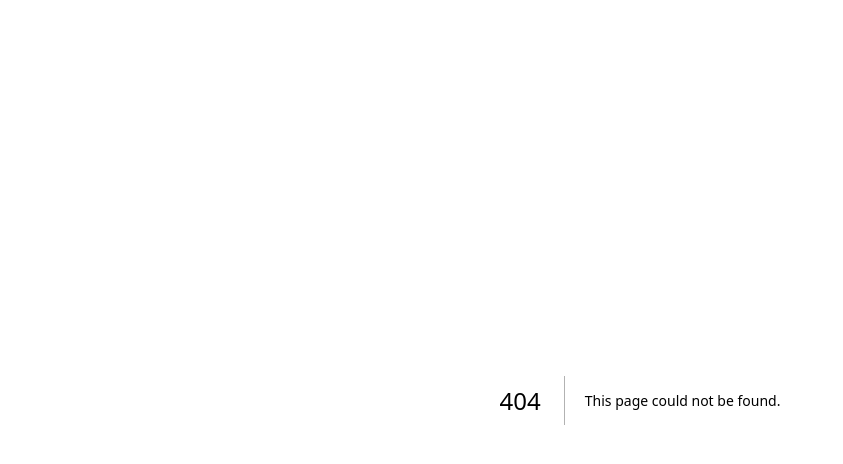
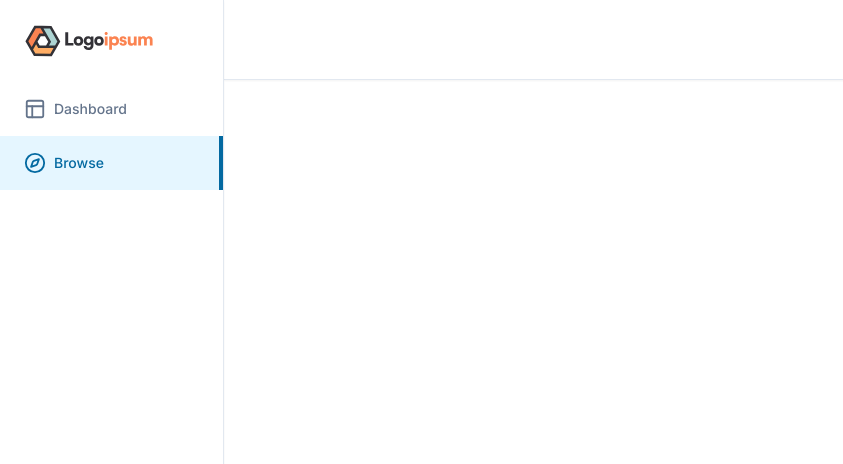
Before and after one commit to Ayush2911ojha/LMS, a Next.js app: page /search in a window 1280 px wide. Before the commit this address had no page. Shown: the top 464 px of the page, without its empty margins (0-843 px from the left). Built offline with nearby package versions, Linux system fonts and the light colour scheme.

Commit message:
navbar and sidebar

```diff
--- /dev/null
+++ b/app/(dashboard)/(routes)/search/page.tsx
@@ -0,0 +1,7 @@
+const SearchPage = () => {
+    return (
+       <div>tgis is a searchg apge</div>
+      );
+}
+
+export default SearchPage;
--- /dev/null
+++ b/app/(dashboard)/_components/logo.tsx
@@ -0,0 +1,14 @@
+import Image from "next/image";
+
+export const Logo = () => {
+
+    return (
+        <Image height={130}
+
+            width={130}
+            alt="logo"
+            src="/logo.svg"
+
+        />
+    )
+}
--- /dev/null
+++ b/app/(dashboard)/_components/mobile-sidebar.tsx
@@ -0,0 +1,18 @@
+import { Menu } from "lucide-react";
+import { Sheet, SheetTrigger, SheetContent} from "@/components/ui/sheet";
+import { Sidebar } from "./sidebar";
+export const MobileSidebar = () => {
+    return (
+        <Sheet>
+            <SheetTrigger className="md:hidden pr-4 hover:opacity-75 transition ">
+                <Menu />
+
+            </SheetTrigger>
+            <SheetContent side="left" className="p-0 bg-white">
+                <Sidebar/>
+            </SheetContent>
+
+        </Sheet>
+
+    );
+}
--- /dev/null
+++ b/app/(dashboard)/_components/navbar.tsx
@@ -0,0 +1,11 @@
+import { NavbarRoutes } from "@/components/navbar-routes";
+import { MobileSidebar } from "./mobile-sidebar";
+
+export const Navbar = () => {
+    return (
+        <div className=" p-4 border-b h-full flex items-center bg-white shadow-sm">
+            <MobileSidebar />
+            <NavbarRoutes/>
+        </div>
+     );
+}
--- /dev/null
+++ b/app/(dashboard)/_components/sidebar-icon.tsx
@@ -0,0 +1,45 @@
+"use client"
+
+import { cn } from "@/lib/utils";
+import { LucideIcon } from "lucide-react";
+import { Fleur_De_Leah } from "next/font/google";
+import { usePathname, useRouter } from "next/navigation";
+import path from "path";
+
+
+interface SidebarItemProps {
+    icon: LucideIcon;
+    label: string;
+    href: string;
+}
+export const SidebarItem = ({ icon:Icon,label,href}: SidebarItemProps) => {
+
+    const pathname = usePathname();
+    const router = useRouter();
+
+    const isActive = (pathname === "/" && href === "/") || pathname === href || pathname.startsWith(`${href}/`);
+
+    const onClick = () => {
+        router.push(href);
+    }
+    return (
+        <button onClick={onClick}
+            type="button"
+            className={cn(
+                "flex items-center gap-x-2 text-slate-500 text-sm font-[500] pl-6 transition-all hover:text-slate-600 hover:bg-slate-300/20",
+                isActive && "text-sky-700 bg-sky-300/20 hover:bg-sky-200/20 hover:text-sky-700"
+           )}>
+            <div className="flex items-center gap-x-2 py-4">
+                <Icon
+                    size={22}
+                    className={cn("text-slate-500", isActive && "text-sky-700") }
+                />
+                { label}
+            </div>
+
+            <div
+                className={cn("ml-auto opacity-0 border-2 border-sky-700 h-full transition-all",
+                    isActive && "opacity-100")} />
+        </button>
+    );
+}
--- /dev/null
+++ b/app/(dashboard)/_components/sidebar-routes.tsx
@@ -0,0 +1,34 @@
+"use client";
+
+import { Compass, Layout } from "lucide-react";
+import { SidebarItem } from "./sidebar-icon";
+
+const guestRoutes = [
+    {
+        icon: Layout,
+        label: "Dashboard",
+        href: "/"
+    },
+    {
+        icon: Compass,
+        label: "Browse",
+        href: "/search"
+    },
+];
+
+export const SidebarRoutes = () => {
+    const routes = guestRoutes;
+
+    return (
+        <div className="flex flex-col w-full">
+            {routes.map((route) => (
+                <SidebarItem
+                    key={route.href}
+                    icon={route.icon}
+                    label={route.label}
+                    href={route.href}
+                />
+            ))}
+        </div>
+    );
+};
--- /dev/null
+++ b/app/(dashboard)/_components/sidebar.tsx
@@ -0,0 +1,18 @@
+import { Logo } from "./logo";
+import { SidebarRoutes } from "./sidebar-routes";
+
+
+export const Sidebar = () => {
+    return (
+
+        <div className="h-full border-r flex flex-col overflow-y-auto bg-white shadow-sm">
+            <div className="p-6">
+                <Logo/>
+            </div>
+
+            <div className=" flex flex-col w-full">
+                <SidebarRoutes/>
+            </div>
+        </div>
+     );
+}
--- a/app/(dashboard)/layout.tsx
+++ b/app/(dashboard)/layout.tsx
@@ -1,8 +1,22 @@
+
 import { ReactNode } from "react";
+import { Sidebar } from "./_components/sidebar";
+import { Navbar } from "./_components/navbar";
+
 
 const Dashboardlayout = ({ children }: { children: ReactNode } ) => {
     return (
-        <div>{children }</div>
+        <div className="h-full">
+            <div className=" h-[80px] md:pl-56 fixed inset-y-0 w-full z-50">
+                <Navbar/>
+            </div>
+            <div className="hidden md:flex h-full w-56 flex-col fixed inset-y-0 z-50">
+                 <Sidebar/>
+            </div>
+            <main className="md:pl-56 h-full">  {children}</main>
+
+
+        </div>
 
       );
 }
--- /dev/null
+++ b/components/navbar-routes.tsx
@@ -0,0 +1,11 @@
+"use client"
+
+import { UserButton } from "@clerk/nextjs";
+
+export const NavbarRoutes = () => {
+    return (
+        <div className=" flex gap-x-2 ml-auto">
+ <UserButton/>
+        </div>
+    );
+}
--- /dev/null
+++ b/components/ui/sheet.tsx
@@ -0,0 +1,140 @@
+"use client"
+
+import * as React from "react"
+import * as SheetPrimitive from "@radix-ui/react-dialog"
+import { cva, type VariantProps } from "class-variance-authority"
+import { X } from "lucide-react"
+
+import { cn } from "@/lib/utils"
+
+const Sheet = SheetPrimitive.Root
+
+const SheetTrigger = SheetPrimitive.Trigger
+
+const SheetClose = SheetPrimitive.Close
+
+const SheetPortal = SheetPrimitive.Portal
+
+const SheetOverlay = React.forwardRef<
+  React.ElementRef<typeof SheetPrimitive.Overlay>,
+  React.ComponentPropsWithoutRef<typeof SheetPrimitive.Overlay>
+>(({ className, ...props }, ref) => (
+  <SheetPrimitive.Overlay
+    className={cn(
+      "fixed inset-0 z-50 bg-black/80  data-[state=open]:animate-in data-[state=closed]:animate-out data-[state=closed]:fade-out-0 data-[state=open]:fade-in-0",
+      className
+    )}
+    {...props}
+    ref={ref}
+  />
+))
+SheetOverlay.displayName = SheetPrimitive.Overlay.displayName
+
+const sheetVariants = cva(
+  "fixed z-50 gap-4 bg-background p-6 shadow-lg transition ease-in-out data-[state=open]:animate-in data-[state=closed]:animate-out data-[state=closed]:duration-300 data-[state=open]:duration-500",
+  {
+    variants: {
+      side: {
+        top: "inset-x-0 top-0 border-b data-[state=closed]:slide-out-to-top data-[state=open]:slide-in-from-top",
+        bottom:
+          "inset-x-0 bottom-0 border-t data-[state=closed]:slide-out-to-bottom data-[state=open]:slide-in-from-bottom",
+        left: "inset-y-0 left-0 h-full w-3/4 border-r data-[state=closed]:slide-out-to-left data-[state=open]:slide-in-from-left sm:max-w-sm",
+        right:
+          "inset-y-0 right-0 h-full w-3/4  border-l data-[state=closed]:slide-out-to-right data-[state=open]:slide-in-from-right sm:max-w-sm",
+      },
+    },
+    defaultVariants: {
+      side: "right",
+    },
+  }
+)
+
+interface SheetContentProps
+  extends React.ComponentPropsWithoutRef<typeof SheetPrimitive.Content>,
+    VariantProps<typeof sheetVariants> {}
+
+const SheetContent = React.forwardRef<
+  React.ElementRef<typeof SheetPrimitive.Content>,
+  SheetContentProps
+>(({ side = "right", className, children, ...props }, ref) => (
+  <SheetPortal>
+    <SheetOverlay />
+    <SheetPrimitive.Content
+      ref={ref}
+      className={cn(sheetVariants({ side }), className)}
+      {...props}
+    >
+      {children}
+      <SheetPrimitive.Close className="absolute right-4 top-4 rounded-sm opacity-70 ring-offset-background transition-opacity hover:opacity-100 focus:outline-none focus:ring-2 focus:ring-ring focus:ring-offset-2 disabled:pointer-events-none data-[state=open]:bg-secondary">
+        <X className="h-4 w-4" />
+        <span className="sr-only">Close</span>
+      </SheetPrimitive.Close>
+    </SheetPrimitive.Content>
+  </SheetPortal>
+))
+SheetContent.displayName = SheetPrimitive.Content.displayName
+
+const SheetHeader = ({
+  className,
+  ...props
+}: React.HTMLAttributes<HTMLDivElement>) => (
+  <div
+    className={cn(
+      "flex flex-col space-y-2 text-center sm:text-left",
+      className
+    )}
+    {...props}
+  />
+)
+SheetHeader.displayName = "SheetHeader"
+
+const SheetFooter = ({
+  className,
+  ...props
+}: React.HTMLAttributes<HTMLDivElement>) => (
+  <div
+    className={cn(
+      "flex flex-col-reverse sm:flex-row sm:justify-end sm:space-x-2",
+      className
+    )}
+    {...props}
+  />
+)
+SheetFooter.displayName = "SheetFooter"
+
+const SheetTitle = React.forwardRef<
+  React.ElementRef<typeof SheetPrimitive.Title>,
+  React.ComponentPropsWithoutRef<typeof SheetPrimitive.Title>
+>(({ className, ...props }, ref) => (
+  <SheetPrimitive.Title
+    ref={ref}
+    className={cn("text-lg font-semibold text-foreground", className)}
+    {...props}
+  />
+))
+SheetTitle.displayName = SheetPrimitive.Title.displayName
+
+const SheetDescription = React.forwardRef<
+  React.ElementRef<typeof SheetPrimitive.Description>,
+  React.ComponentPropsWithoutRef<typeof SheetPrimitive.Description>
+>(({ className, ...props }, ref) => (
+  <SheetPrimitive.Description
+    ref={ref}
+    className={cn("text-sm text-muted-foreground", className)}
+    {...props}
+  />
+))
+SheetDescription.displayName = SheetPrimitive.Description.displayName
+
+export {
+  Sheet,
+  SheetPortal,
+  SheetOverlay,
+  SheetTrigger,
+  SheetClose,
+  SheetContent,
+  SheetHeader,
+  SheetFooter,
+  SheetTitle,
+  SheetDescription,
+}
--- a/package.json
+++ b/package.json
@@ -10,6 +10,7 @@
   },
   "dependencies": {
     "@clerk/nextjs": "^5.5.2",
+    "@radix-ui/react-dialog": "^1.1.1",
     "@radix-ui/react-slot": "^1.1.0",
     "@types/node": "22.5.5",
     "@types/react": "18.3.5",
```
Also changed, not shown: public/logo.svg (added), 1 other file (tests, documents, lock files or other folders).
